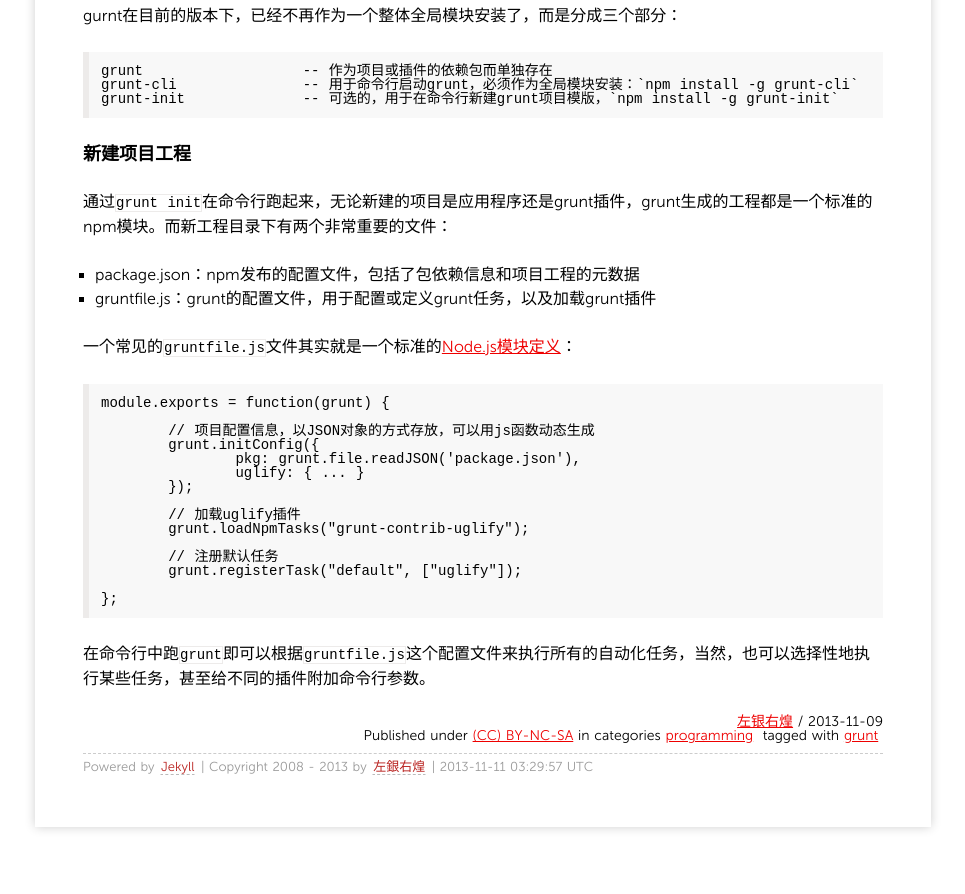
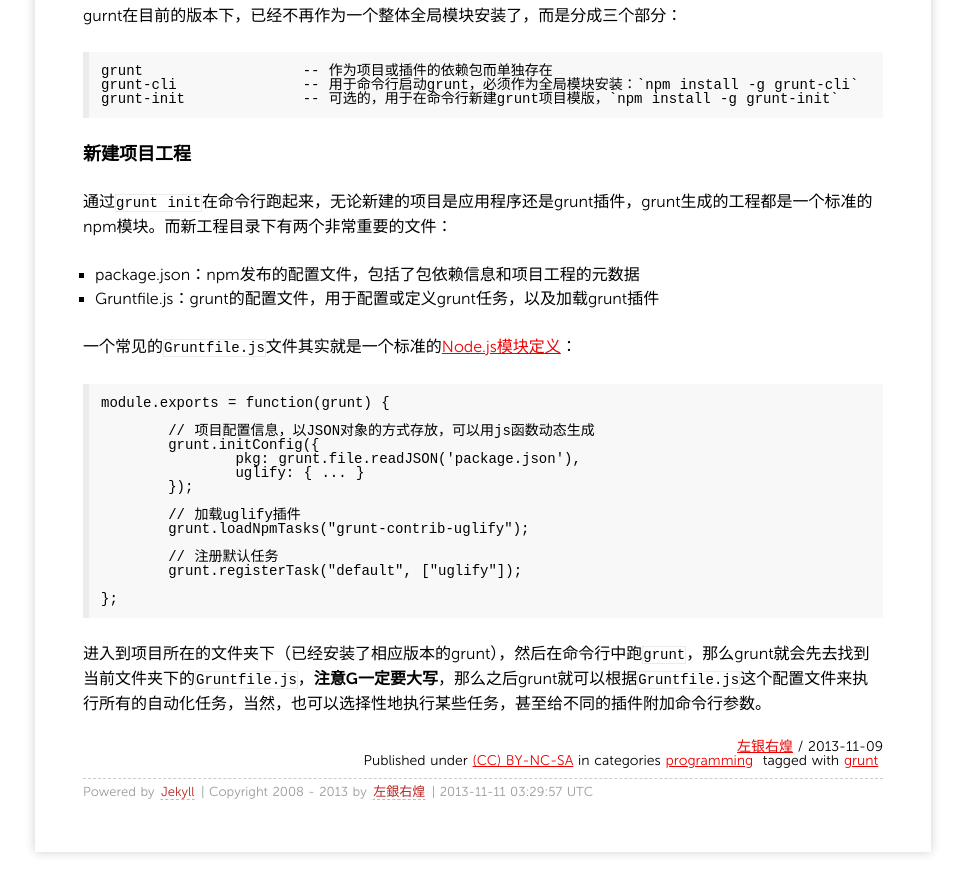
Before and after one commit to grahamle/grahamle.github.com, a Jekyll site: the page built from _posts/2013/2013-11-09-关于js构建工具grunt.md, in a window 1280 px wide and 900 px high, scrolled down 1867 px. Shown: the top 894 px of the window, without its empty margins (157-1122 px from the left). Built offline with Jekyll 4.4.1, drawn with Linux system fonts in a browser that asks for light colours; Markdown is read by kramdown in place of the engine named in the settings; comment, search, counter and statistics services are not loaded.

Commit message:
grunt这头牛是什么：beta.0.1

```diff
--- a/_posts/2013/2013-11-09-关于js构建工具grunt.md
+++ b/_posts/2013/2013-11-09-关于js构建工具grunt.md
@@ -66,9 +66,9 @@ gurnt在目前的版本下，已经不再作为一个整体全局模块安装了
 通过`grunt init`在命令行跑起来，无论新建的项目是应用程序还是grunt插件，grunt生成的工程都是一个标准的npm模块。而新工程目录下有两个非常重要的文件：
 
 - package.json：npm发布的配置文件，包括了包依赖信息和项目工程的元数据
-- gruntfile.js：grunt的配置文件，用于配置或定义grunt任务，以及加载grunt插件
+- Gruntfile.js：grunt的配置文件，用于配置或定义grunt任务，以及加载grunt插件
 
-一个常见的`gruntfile.js`文件其实就是一个标准的[Node.js模块定义](http://nodejs.org/docs/latest/api/modules.html)：
+一个常见的`Gruntfile.js`文件其实就是一个标准的[Node.js模块定义](http://nodejs.org/docs/latest/api/modules.html)：
 
 	module.exports = function(grunt) {
 
@@ -86,4 +86,4 @@ gurnt在目前的版本下，已经不再作为一个整体全局模块安装了
 
 	};
 
-在命令行中跑`grunt`即可以根据`gruntfile.js`这个配置文件来执行所有的自动化任务，当然，也可以选择性地执行某些任务，甚至给不同的插件附加命令行参数。
+进入到项目所在的文件夹下（已经安装了相应版本的grunt），然后在命令行中跑`grunt`，那么grunt就会先去找到当前文件夹下的`Gruntfile.js`，**注意G一定要大写**，那么之后grunt就可以根据`Gruntfile.js`这个配置文件来执行所有的自动化任务，当然，也可以选择性地执行某些任务，甚至给不同的插件附加命令行参数。
```
